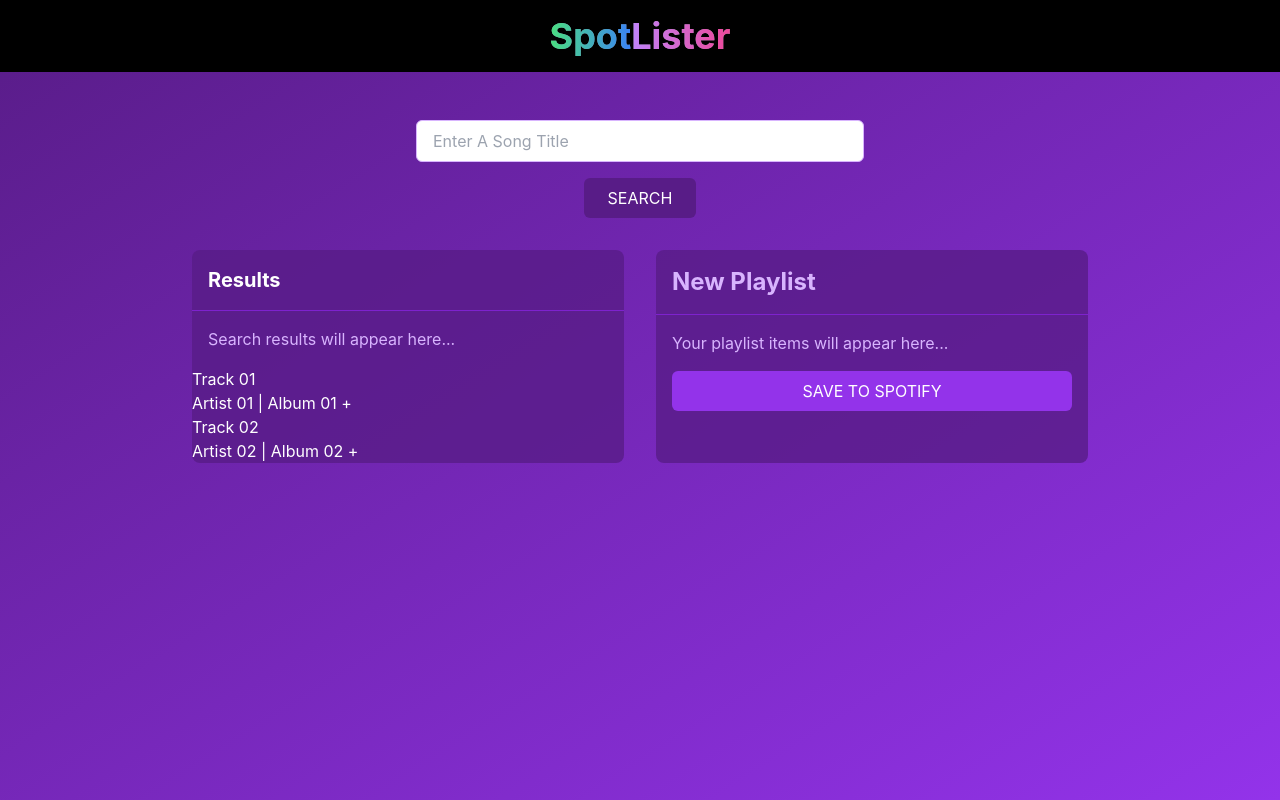
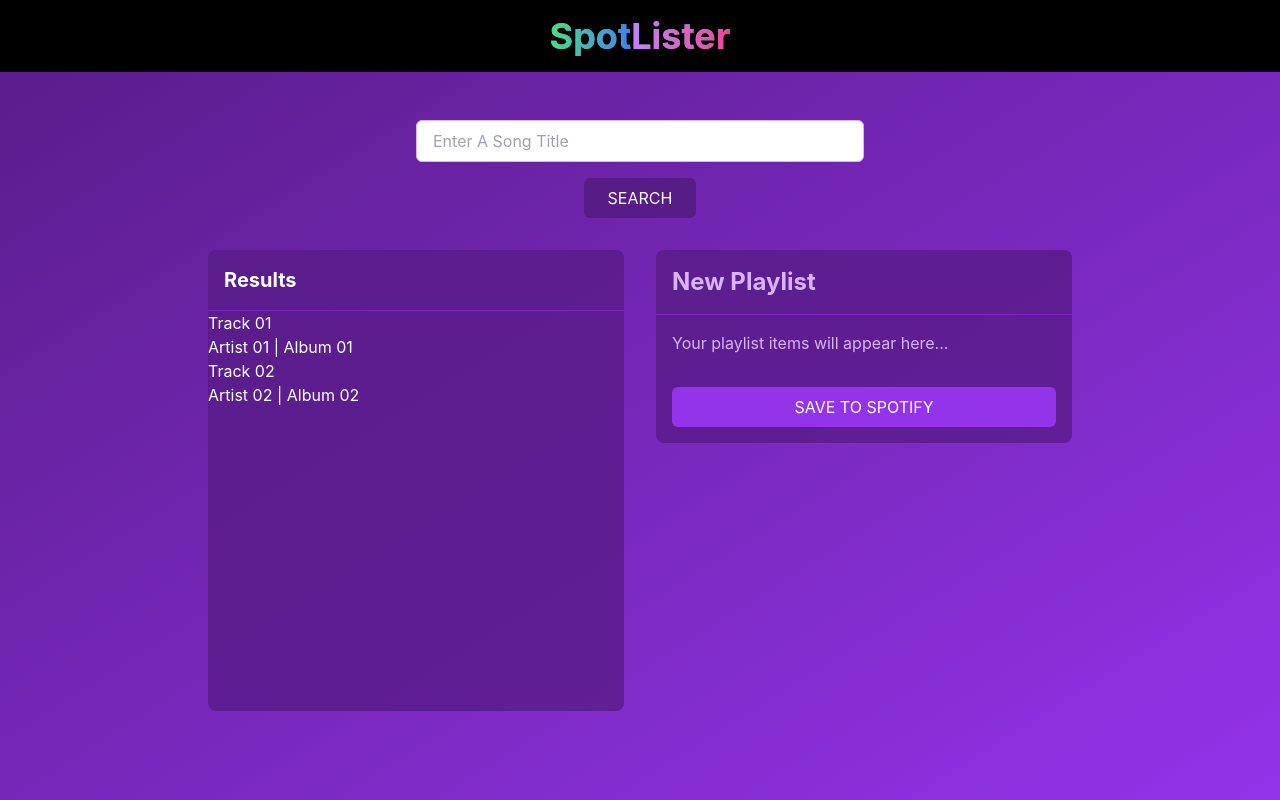
Before and after one commit to rnicolaugobbo/SpotLister, a React (Create React App) app: page / in a window 1280 px wide. Built offline with nearby package versions, Linux system fonts and the light colour scheme.

Commit message:
Change Results and Playlist styling

```diff
--- a/src/App.js
+++ b/src/App.js
@@ -43,9 +43,9 @@
     <div className="min-h-screen bg-gradient-to-br from-purple-900 to-purple-600">
       <Header />
       <div className='-mt-20'>
-        <div className="max-w-4xl mx-auto space-y-8">
+        <div className="max-w-4xl mx-auto space-y-8 px-4 pb-8">
           <SearchBar />
-          <div className="grid grid-cols-1 md:grid-cols-2 gap-8">
+          <div className="grid grid-cols-1 md:grid-cols-2 gap-8 items-start">
             <SearchResults searchResults={searchResults} onAdd={addTrack} />
             <Playlist
             playlistName={playlistName}
--- a/src/components/Header.jsx
+++ b/src/components/Header.jsx
@@ -1,20 +1,6 @@
-import React, { useState, useEffect } from "react";
+import React from "react";
 
 function Header() {
-    const [scrolled, setScrolled] = useState(false);
-
-    useEffect(() => {
-        const handleScroll = () => {
-            setScrolled(window.scrollY > 10);
-        };
-
-        window.addEventListener('scroll', handleScroll)
-
-        return () => {
-            window.removeEventListener('scroll', handleScroll);
-        };
-    }, []);
-
     return (
         <header className="bg-black py-4">
           <h1 className="text-4xl font-bold text-center bg-gradient-to-r from-teal-400 to-pink-500 text-transparent bg-clip-text">
--- a/src/components/Playlist.jsx
+++ b/src/components/Playlist.jsx
@@ -20,8 +20,20 @@
             isRemoval={true}
             onRemove={props.onRemove} />
           </div>
-          <div className="p-4 space-y-4">
-            <p className="text-purple-300">Your playlist items will appear here...</p>
+          <div className="max-h-[600px] overflow-y-auto">
+            {props.playlistTracks.length > 0 ? (
+              <TrackList
+              tracks={props.playlistTracks}
+              isRemoval={true}
+              onRemove={props.onRemove}
+              />
+            ) : (
+              <div className="p-4">
+                <p className="text-purple-300">Your playlist items will appear here...</p>
+              </div>
+            )}
+          </div>
+          <div className="p-4">
             <button className="w-full px-4 py-2 text-white bg-purple-600 rounded-md hover:bg-purple-500 focus:outline-none focus:ring-2 focus:ring-purple-500 focus:ring-offset-2">
               SAVE TO SPOTIFY
             </button>
--- a/src/components/SearchBar.jsx
+++ b/src/components/SearchBar.jsx
@@ -1,13 +1,6 @@
-import React, { useState } from "react";
-import { Search } from 'lucide-react';
+import React from "react";
 
 function SearchBar() {
-    const [searchInput, setSearchInput] = useState('');
-
-    const handleSubmit = (e) => {
-        e.preventDefault();
-    }
-
     return (
         <div className="flex flex-col items-center space-y-4">
           <input
--- a/src/components/SearchResults.jsx
+++ b/src/components/SearchResults.jsx
@@ -1,18 +1,21 @@
-import React, { useState } from "react";
+import React from "react";
 import TrackList from "./TrackList";
 
 function SearchResults(props) {
-    const [searchResults, setSearchResults] = useState(['oiuqiu', 'oiahduie', 'isajdoijd'])
-
     return (
         <div className="bg-purple-900/80 text-white rounded-lg overflow-hidden">
           <div className="p-4 border-b border-purple-700">
             <h2 className="text-xl font-bold">Results</h2>
           </div>
-          <div className="p-4">
-            <p className="text-purple-300">Search results will appear here...</p>
+          <div className="h-[400px] overflow-y-auto">
+            {props.searchResults.length > 0 ? (
+              <TrackList tracks={props.searchResults} onAdd={props.onAdd} />
+            ) : (
+              <div className="p-4">
+                <p className="text-purple-300">Search results will appear here...</p>
+              </div>
+            )}
           </div>
-          <TrackList tracks={props.searchResults} onAdd={props.onAdd} />
         </div>
       )
 }
--- a/src/components/Track.jsx
+++ b/src/components/Track.jsx
@@ -1,34 +1,12 @@
 import React, { useCallback } from "react";
 
 function Track(props) {
-    const addTrack = useCallback((event) => {
-        props.onAdd(props.track);
-    }, [props.onAdd, props.track]);
-
-    const removeTrack = useCallback((event) => {
-        props.onRemove(props.track);
-    }, [props.onRemove, props.track]);
-
-    const renderAction = () => {
-        if(props.isRemoval) {
-            return (
-                <button className="track-action" onClick={removeTrack}>
-                    -
-                </button>
-            );
-        }
-        return (
-            <button className="track-action" onClick={addTrack}>
-                +
-            </button>
-        )
-    }
     return (
         <div className="track">
             <div className="track-info">
                 <h3>{props.track.name}</h3>
                 <p>
-                    {props.track.artist} | {props.track.album} {renderAction()}
+                    {props.track.artist} | {props.track.album}
                 </p>
             </div>
         </div>
```
